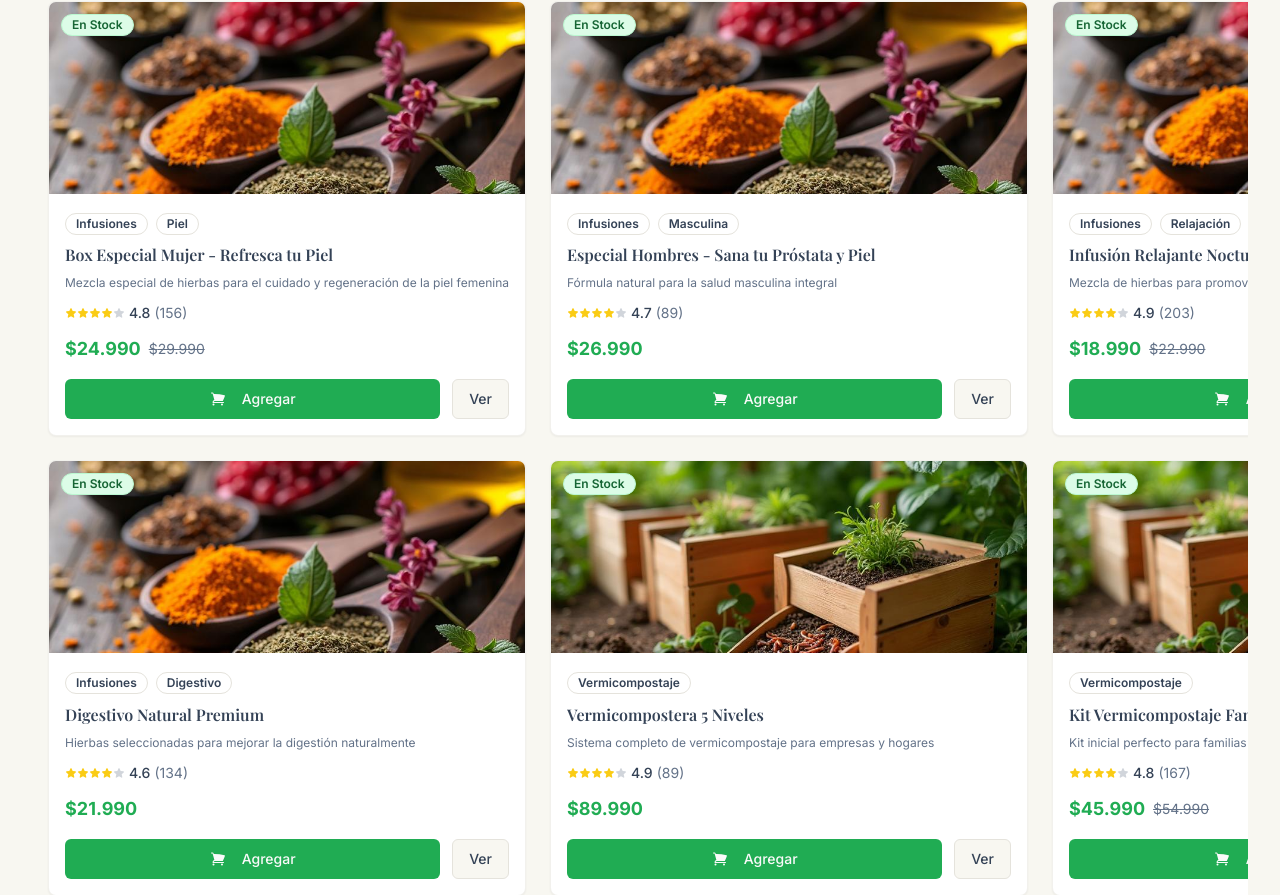
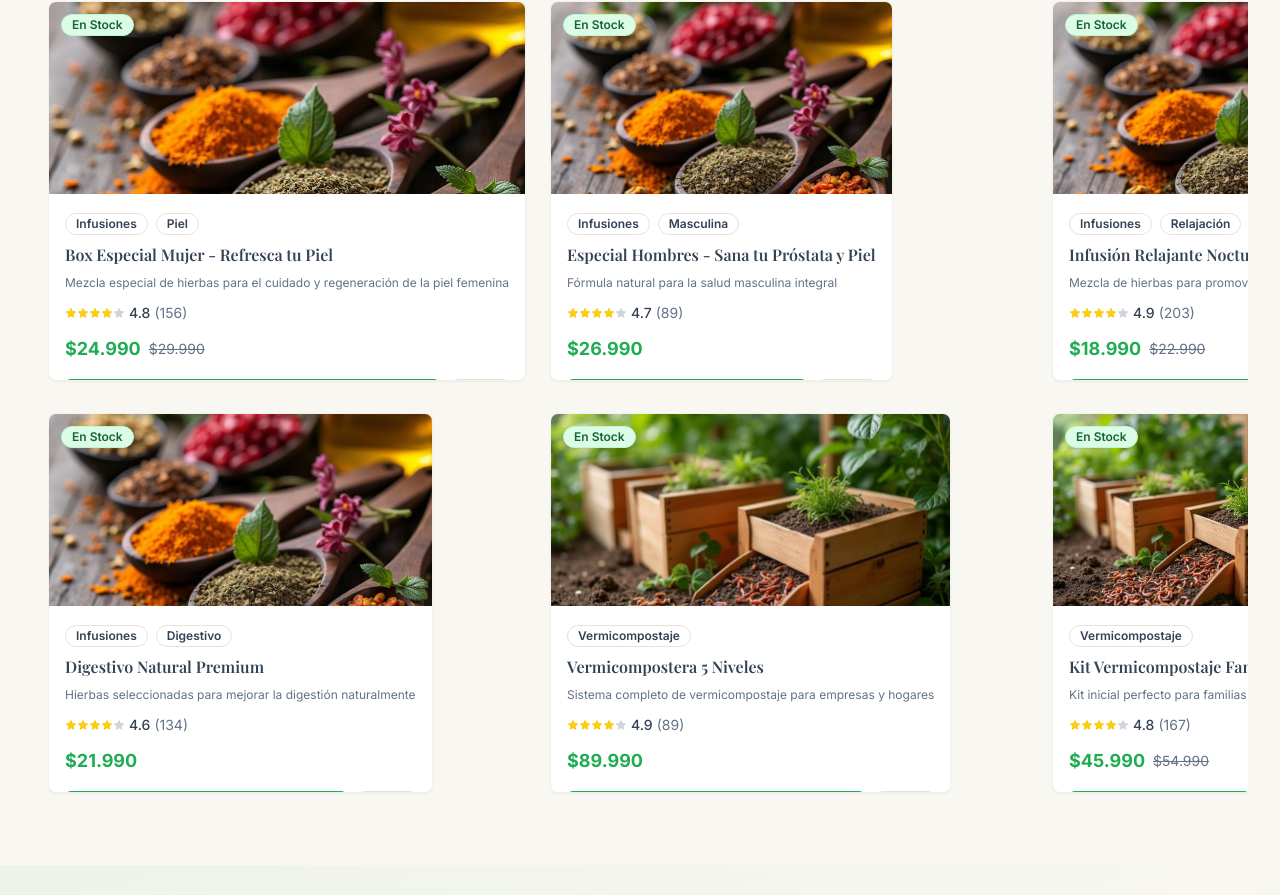
Before and after one commit to estebanarnes/ecohierbas, a React (Vite) app: page /productos in a window 1280 px wide. Shown: the part 813-1708 px from the top of the page. Built offline with nearby package versions, Linux system fonts and the light colour scheme.

Commit message:
Ajustar dimensiones de tarjetas de producto

```diff
--- a/src/components/productos/ProductCard.tsx
+++ b/src/components/productos/ProductCard.tsx
@@ -28,7 +28,7 @@ interface ProductCardProps {
 const ProductCard = ({ product, onAddToCart, onViewProduct, isMobile = false }: ProductCardProps) => {
   return (
     <Card
-      className={`group hover:shadow-lg transition-all duration-300 border-border/50 hover:border-primary/20 overflow-hidden ${
+      className={`group hover:shadow-lg transition-all duration-300 border-border/50 hover:border-primary/20 overflow-hidden flex flex-col h-full ${
         isMobile ? 'w-full max-w-sm mx-auto' : ''
       }`}
     >
@@ -66,7 +66,8 @@ const ProductCard = ({ product, onAddToCart, onViewProduct, isMobile = false }:
         </div>
       </CardHeader>
 
-      <CardContent className="p-4">
+      <CardContent className="p-4 flex-1 flex flex-col">
+        <div>
           <div className={isMobile ? "mb-3" : "mb-2"}>
             <Badge variant="outline" className="text-xs">
               {product.category}
@@ -89,7 +90,9 @@ const ProductCard = ({ product, onAddToCart, onViewProduct, isMobile = false }:
           }`}>
             {product.description}
           </p>
+        </div>
 
+        <div className="mt-auto">
           {/* Rating */}
           <div className="flex items-center gap-1 mb-3">
             <div className="flex items-center">
@@ -123,6 +126,7 @@ const ProductCard = ({ product, onAddToCart, onViewProduct, isMobile = false }:
               </span>
             )}
           </div>
+        </div>
       </CardContent>
 
       <CardFooter className="p-4 pt-0">
--- a/src/components/productos/ProductGrid.tsx
+++ b/src/components/productos/ProductGrid.tsx
@@ -174,34 +174,17 @@ const ProductGrid = ({ products, onAddToCart, onViewProduct, onClearFilters }: P
           <CarouselContent>
             {desktopPages.map((pageProducts, pageIndex) => (
               <CarouselItem key={pageIndex} className="pl-4">
-                <div className="space-y-6">
-                  {/* Primera fila - 3 productos */}
-                  <div className="grid grid-cols-3 gap-6">
-                    {pageProducts.slice(0, 3).map((product) => (
+                <div className="grid grid-cols-3 grid-rows-2 gap-6 min-h-[800px]">
+                  {pageProducts.map((product) => (
+                    <div key={product.id} className="h-[380px] flex">
                       <ProductCard
-                        key={product.id}
                         product={product}
                         onAddToCart={onAddToCart}
                         onViewProduct={onViewProduct}
                         isMobile={false}
                       />
-                    ))}
-                  </div>
-
-                  {/* Segunda fila - 3 productos restantes */}
-                  {pageProducts.length > 3 && (
-                    <div className="grid grid-cols-3 gap-6">
-                      {pageProducts.slice(3, 6).map((product) => (
-                        <ProductCard
-                          key={product.id}
-                          product={product}
-                          onAddToCart={onAddToCart}
-                          onViewProduct={onViewProduct}
-                          isMobile={false}
-                        />
-                      ))}
                     </div>
-                  )}
+                  ))}
                 </div>
               </CarouselItem>
             ))}
```
Lines whose indentation alone changed are shown as unchanged.
